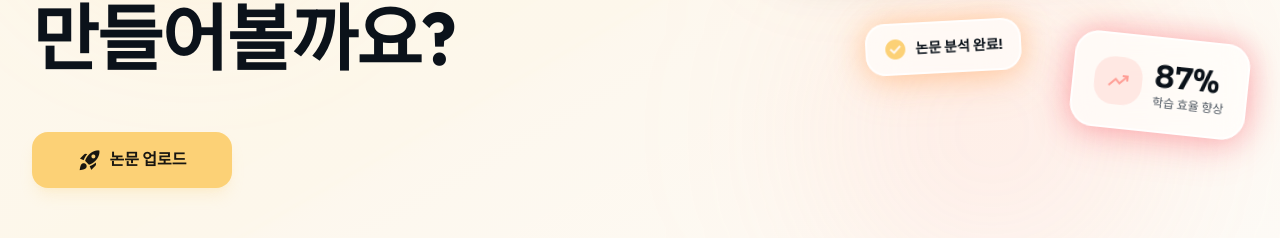
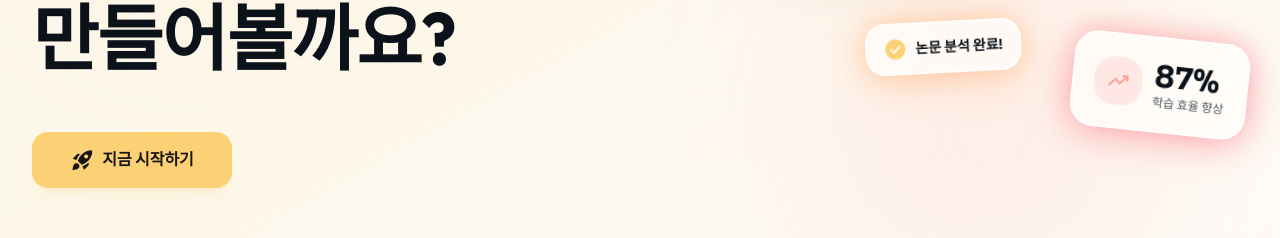
Before and after one commit to AI-gora-Boostcamp-AI-Tech-8-NLP-02/PTMT-Frontend, a Next.js app: page / in a window 1280 px wide. Shown: the part 438-676 px from the top of the page. Built offline with nearby package versions, Linux system fonts and the light colour scheme; no server answers.

Commit message:
fix: 시작하기 버튼 routing 수정

```diff
--- a/app/components/HeroSection.tsx
+++ b/app/components/HeroSection.tsx
@@ -62,12 +62,12 @@ export default function HeroSection() {
                 <Button
                   size='lg'
                   className='group flex items-center justify-center gap-2 rounded-lg h-14 px-8 bg-primary text-[#181611] text-base font-bold shadow-lg shadow-primary/20 hover:shadow-primary/40 hover:-translate-y-0.5 transition-all duration-200 min-w-50'
-                  onClick={() => router.push("/auth/login")}
+                  onClick={() => router.push("/curriculum/upload-paper")}
                 >
                   <span className='material-symbols-outlined text-2xl icon-filled'>
                     rocket_launch
                   </span>
-                  논문 업로드
+                  지금 시작하기
                 </Button>
               </div>
             </div>
```
